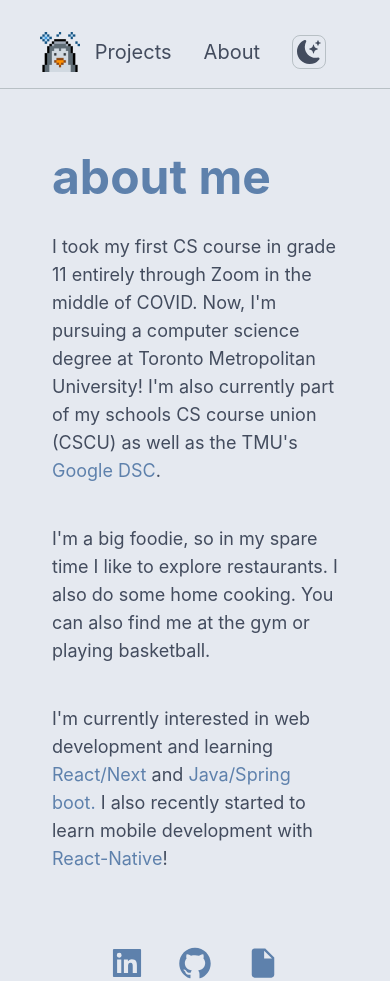
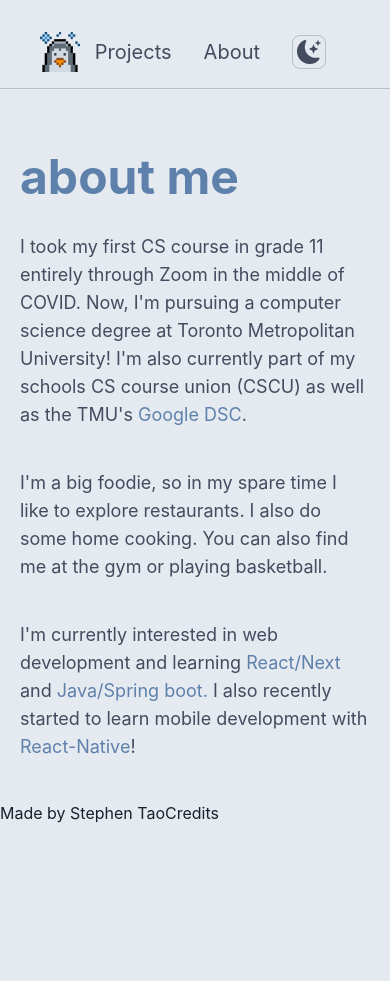
Before and after one commit to stephzilla20/my-site, a Next.js app in the folder my-site/: page /about in a window 390 px wide. After the commit the page ends 844 px from the top, so only its background shows below. Built offline with nearby package versions, Linux system fonts and the light colour scheme.

Commit message:
responsive styling changes

```diff
--- a/my-site/src/app/about/page.jsx
+++ b/my-site/src/app/about/page.jsx
@@ -14,7 +14,7 @@ function About() {
         <meta name="viewport" content="width=device-width, initial-scale=1, minimum-scale=1, viewport-fit=cover"></meta>
       </Head>
       <main className='mt-16 caret-transparent bg-snowstorm-2 px-10 dark:bg-polarnight-4'>
-        <div className="flex flex-col items-start mx-3 lg:mx-64">
+        <div className="flex flex-col items-start -mx-5 md:mx-2 lg:mx-36 xl:mx-64">
             <h1 className='mb-8 font-inter text-5xl text-frost-1 dark:text-frost-3 font-bold lg:mb-10 lg:pb-10 '>about me</h1>
             <p className='font-inter text-polarnight-2 dark:text-snowstorm-2 text-lg leading-7 pb-10 '>
               I took my first CS course in grade 11 entirely through Zoom in the middle of COVID. Now, I'm pursuing a computer science degree at Toronto Metropolitan University! I'm also currently part of my schools CS course union (CSCU) as well as the TMU's <span className='text-frost-1 dark:text-frost-3 '><a href="https://gdsc.community.dev/toronto-metropolitan-university-toronto-canada/">Google DSC</a></span>.</p>
--- /dev/null
+++ b/my-site/src/app/components/Footer.jsx
@@ -0,0 +1,17 @@
+import React from 'react'
+import Link from 'next/link'
+
+function Footer() {
+  return (
+    <div>
+      <span>Made by Stephen Tao</span>
+      <Link
+        href={"/credits"}
+      >
+        Credits
+      </Link>
+    </div>
+  )
+}
+
+export default Footer
--- a/my-site/src/app/components/Nav.jsx
+++ b/my-site/src/app/components/Nav.jsx
@@ -15,7 +15,7 @@ export default function Nav(){
 
 return (
 
-  <section className="flex border-b pb-4 border-custom-slate w-full justify-between pl-10 pr-16 md:pl-14 lg:px-300px ">
+  <section className="flex border-b pb-4 border-custom-slate w-full justify-between pl-10 pr-16 md:pl-14 lg:px-48 xl:px-300px ">
     <div className="pt-8">
       <Link
         href={"/"}
--- a/my-site/src/app/layout.jsx
+++ b/my-site/src/app/layout.jsx
@@ -1,7 +1,7 @@
 import './globals.css'
 import Nav from './components/Nav.jsx'
-import BottomBar from './components/BottomBar'
 import Providers from './providers'
+import Footer from './components/Footer'
 
 export const metadata = {
   title: 'Stephen Tao',
@@ -19,7 +19,7 @@ export default function RootLayout({ children }) {
           </section>
           {children}
           <section>
-            <BottomBar></BottomBar>
+            <Footer></Footer>
           </section>
         </Providers>
 
--- a/my-site/src/app/page.jsx
+++ b/my-site/src/app/page.jsx
@@ -5,7 +5,7 @@ import {AiFillLinkedin, AiFillGithub} from 'react-icons/ai';
 import { IoMdDocument } from "react-icons/io";
 import Image from "next/image";
 import myPic from './assets/img/my-pic.JPG';
-
+import BottomBar from "./components/BottomBar";
 
 export default function Home() {
   const [darkMode, setDarkMode] = useState(false);
@@ -18,7 +18,7 @@ export default function Home() {
         <meta name="viewport" content="width=device-width, initial-scale=1, minimum-scale=1, viewport-fit=cover"></meta>
       </Head>
       <main className='caret-transparent px-10 pt-14 bg-snowstorm-2 dark:bg-polarnight-4'>
-        <div className="flex flex-col lg:flex-row items-center lg:justify-between lg:space-x-7 xl:mx-40">
+        <div className="flex flex-col lg:flex-row items-center lg:justify-between lg:space-x-7 -mx-5 md:-ml-20 lg:mx-12 xl:mx-40">
           {/* text container */}
             <div className="lg:relative lg:ml-54 lg:text-left lg:w-1/2 md:ml-24">
               <h2 className='mb-[-2.5rem] text-polarnight-2 dark:text-snowstorm-2 text-4xl py-10 '> hi! i'm </h2>
@@ -42,6 +42,8 @@ export default function Home() {
                 />
             </div>
           </div>
+          <BottomBar></BottomBar>
+
       </main>
     </div>
   );
```
Also changed, not shown: my-site/src/app/credits/page.jsx (added).
